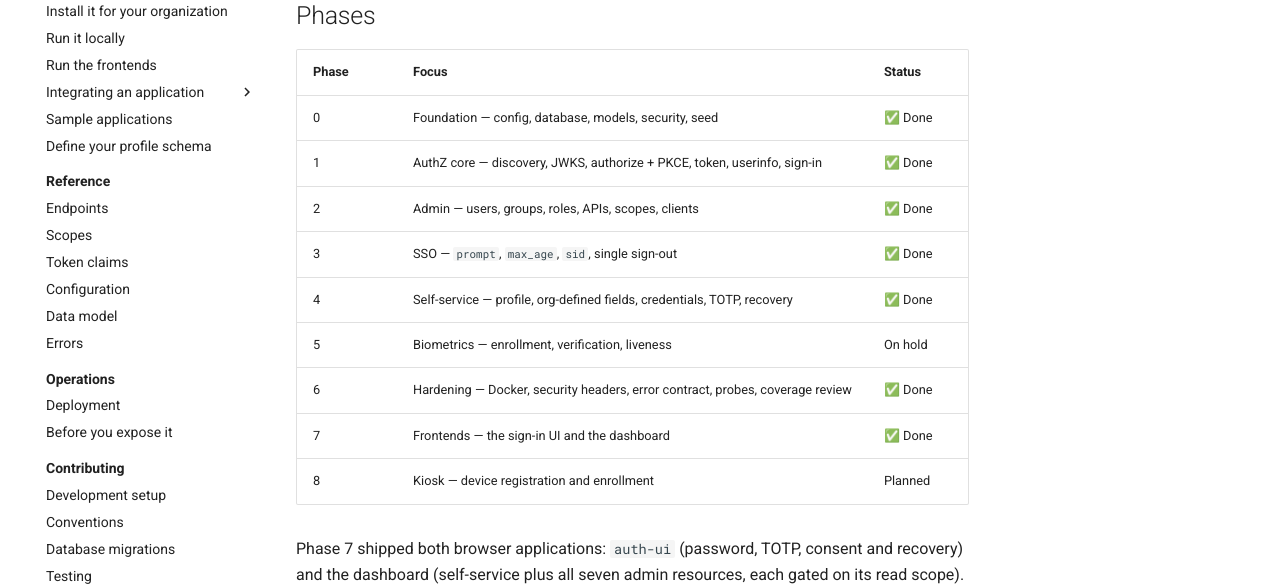
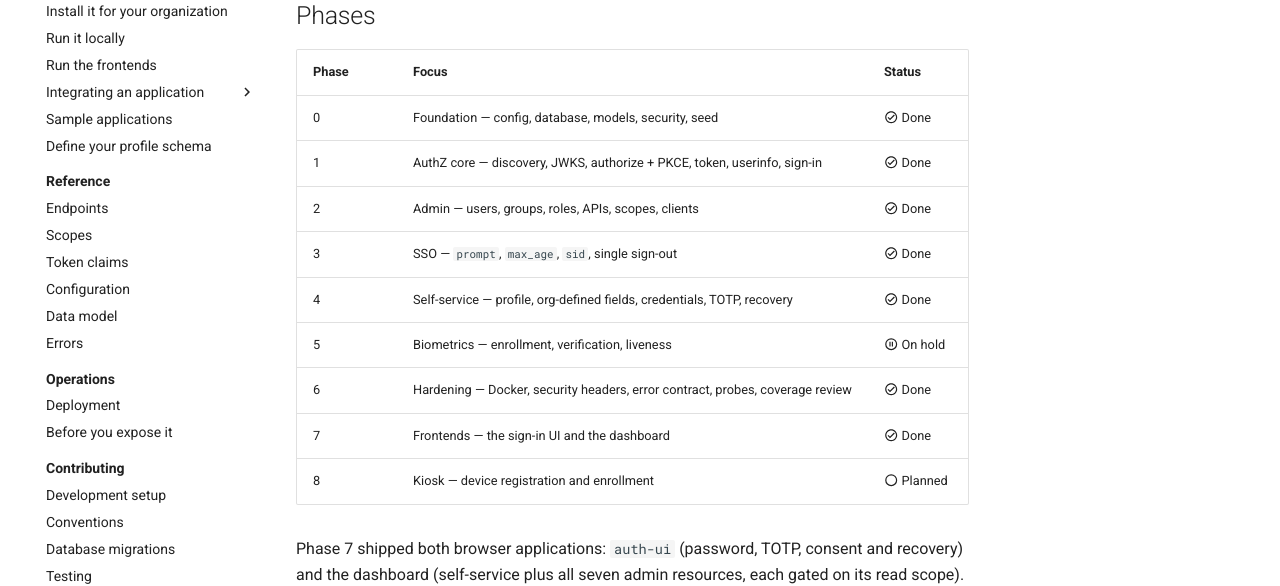
Before and after one commit to yephonekyaw/iden, an MkDocs documentation site: the page built from doc/roadmap.md, in a window 1280 px wide and 900 px high. Shown: the part 247-833 px from the top of the window. Built offline with MkDocs 1.6.1 and Material for MkDocs 9.7.7, drawn with Linux system fonts in a browser that asks for light colours; comment, search, counter and statistics services are not loaded; part of the change alters nothing that is shown.

```diff
--- a/doc/roadmap.md
+++ b/doc/roadmap.md
@@ -8,15 +8,15 @@ the summary.
 
 | Phase | Focus | Status |
 |---|---|---|
-| 0 | Foundation — config, database, models, security, seed | ✅ Done |
-| 1 | AuthZ core — discovery, JWKS, authorize + PKCE, token, userinfo, sign-in | ✅ Done |
-| 2 | Admin — users, groups, roles, APIs, scopes, clients | ✅ Done |
-| 3 | SSO — `prompt`, `max_age`, `sid`, single sign-out | ✅ Done |
-| 4 | Self-service — profile, org-defined fields, credentials, TOTP, recovery | ✅ Done |
-| 5 | Biometrics — enrollment, verification, liveness | On hold |
-| 6 | Hardening — Docker, security headers, error contract, probes, coverage review | ✅ Done |
-| 7 | Frontends — the sign-in UI and the dashboard | ✅ Done |
-| 8 | Kiosk — device registration and enrollment | Planned |
+| 0 | Foundation — config, database, models, security, seed | :material-check-circle-outline: Done |
+| 1 | AuthZ core — discovery, JWKS, authorize + PKCE, token, userinfo, sign-in | :material-check-circle-outline: Done |
+| 2 | Admin — users, groups, roles, APIs, scopes, clients | :material-check-circle-outline: Done |
+| 3 | SSO — `prompt`, `max_age`, `sid`, single sign-out | :material-check-circle-outline: Done |
+| 4 | Self-service — profile, org-defined fields, credentials, TOTP, recovery | :material-check-circle-outline: Done |
+| 5 | Biometrics — enrollment, verification, liveness | :material-pause-circle-outline: On hold |
+| 6 | Hardening — Docker, security headers, error contract, probes, coverage review | :material-check-circle-outline: Done |
+| 7 | Frontends — the sign-in UI and the dashboard | :material-check-circle-outline: Done |
+| 8 | Kiosk — device registration and enrollment | :material-circle-outline: Planned |
 
 Phase 7 shipped both browser applications: `auth-ui` (password, TOTP, consent and recovery) and the
 dashboard (self-service plus all seven admin resources, each gated on its read scope). Their own
```
